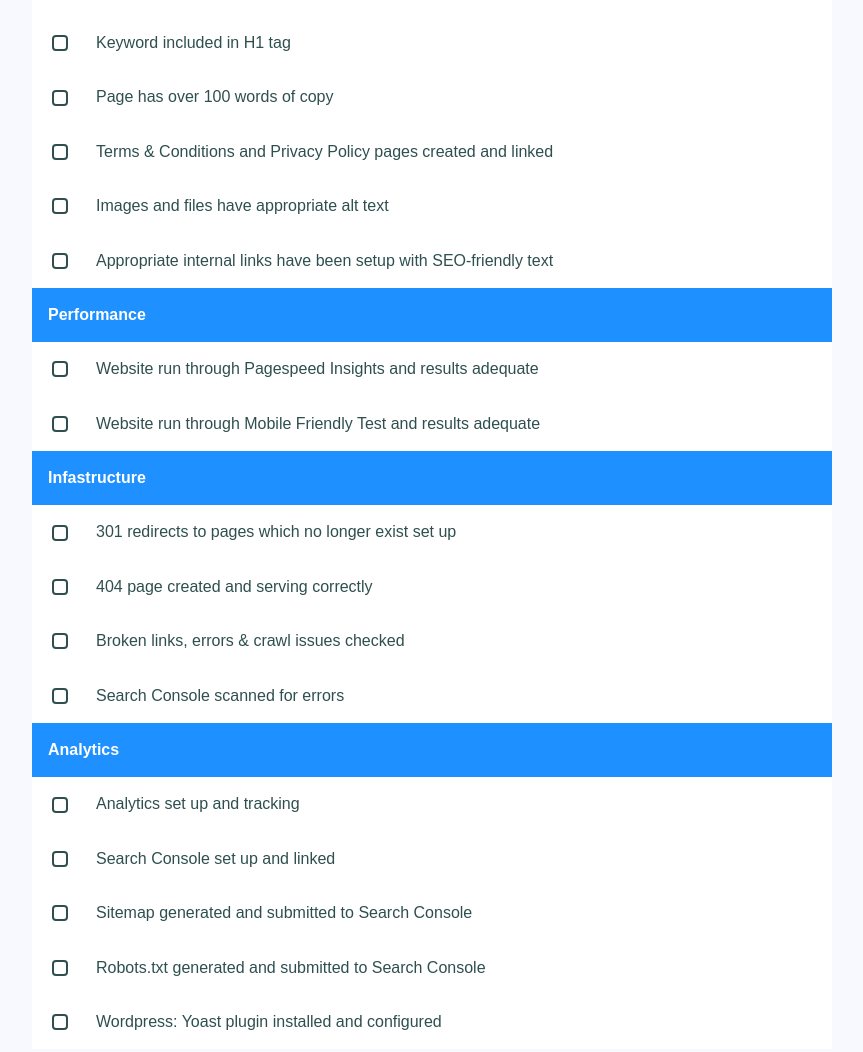
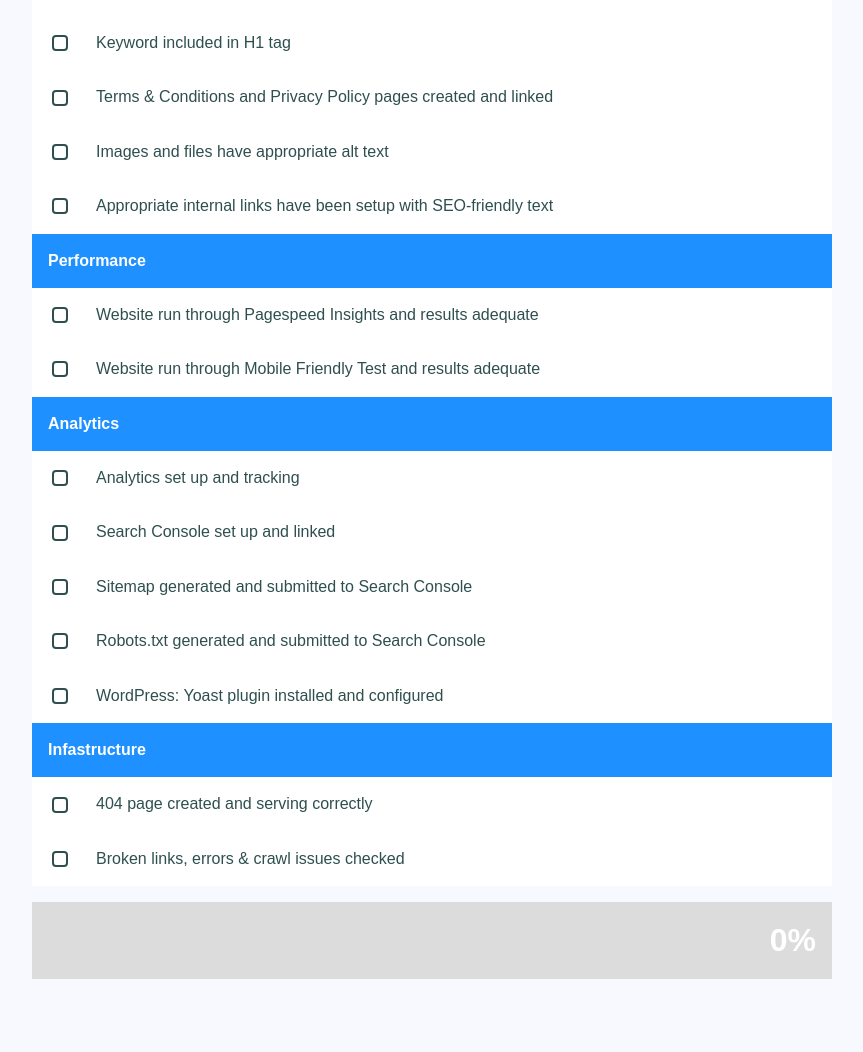
Before and after one commit to espc-jcampbell/espc-jcampbell.github.io, a plain HTML site: page index.html in a window 1280 px wide. Shown: the part 320-1372 px from the top of the page, without its empty margins (208-1071 px from the left). Drawn offline with nearby package versions, Linux system fonts and the light colour scheme; a web font is replaced by a local one.

Commit message:
Updated checklist based on documentation

```diff
--- a/index.html
+++ b/index.html
@@ -32,8 +32,6 @@
             <li class="item">
                 <div class="checkbox"><i class="material-icons">done</i></div>Keyword included in H1 tag</li>
             <li class="item">
-                <div class="checkbox"><i class="material-icons">done</i></div>Page has over 100 words of copy</li>
-            <li class="item">
                 <div class="checkbox"><i class="material-icons">done</i></div>Terms &#38; Conditions and Privacy Policy pages created and linked</li>
             <li class="item">
                 <div class="checkbox"><i class="material-icons">done</i></div>Images and files have appropriate alt text</li>
@@ -48,17 +46,6 @@
                 <div class="checkbox"><i class="material-icons">done</i></div>Website run through Mobile Friendly Test and results adequate</li>
         </ul>
         <ul class="checklist-section">
-            <li class="title">Infastructure</li>
-            <li class="item">
-                <div class="checkbox"><i class="material-icons">done</i></div>301 redirects to pages which no longer exist set up</li>
-            <li class="item">
-                <div class="checkbox"><i class="material-icons">done</i></div>404 page created and serving correctly</li>
-            <li class="item">
-                <div class="checkbox"><i class="material-icons">done</i></div>Broken links, errors &#38; crawl issues checked</li>
-            <li class="item">
-                <div class="checkbox"><i class="material-icons">done</i></div>Search Console scanned for errors</li>
-        </ul>
-        <ul class="checklist-section">
             <li class="title">Analytics</li>
             <li class="item">
                 <div class="checkbox"><i class="material-icons">done</i></div>Analytics set up and tracking</li>
@@ -69,7 +56,14 @@
             <li class="item">
                 <div class="checkbox"><i class="material-icons">done</i></div>Robots.txt generated and submitted to Search Console</li>
             <li class="item">
-                <div class="checkbox"><i class="material-icons">done</i></div>Wordpress: Yoast plugin installed and configured</li>
+                <div class="checkbox"><i class="material-icons">done</i></div>WordPress: Yoast plugin installed and configured</li>
+        </ul>
+        <ul class="checklist-section">
+            <li class="title">Infastructure</li>
+            <li class="item">
+                <div class="checkbox"><i class="material-icons">done</i></div>404 page created and serving correctly</li>
+            <li class="item">
+                <div class="checkbox"><i class="material-icons">done</i></div>Broken links, errors &#38; crawl issues checked</li>
         </ul>
         <div class="total">
             <div class="percentage"><span class="num"></span>%</div>
```
